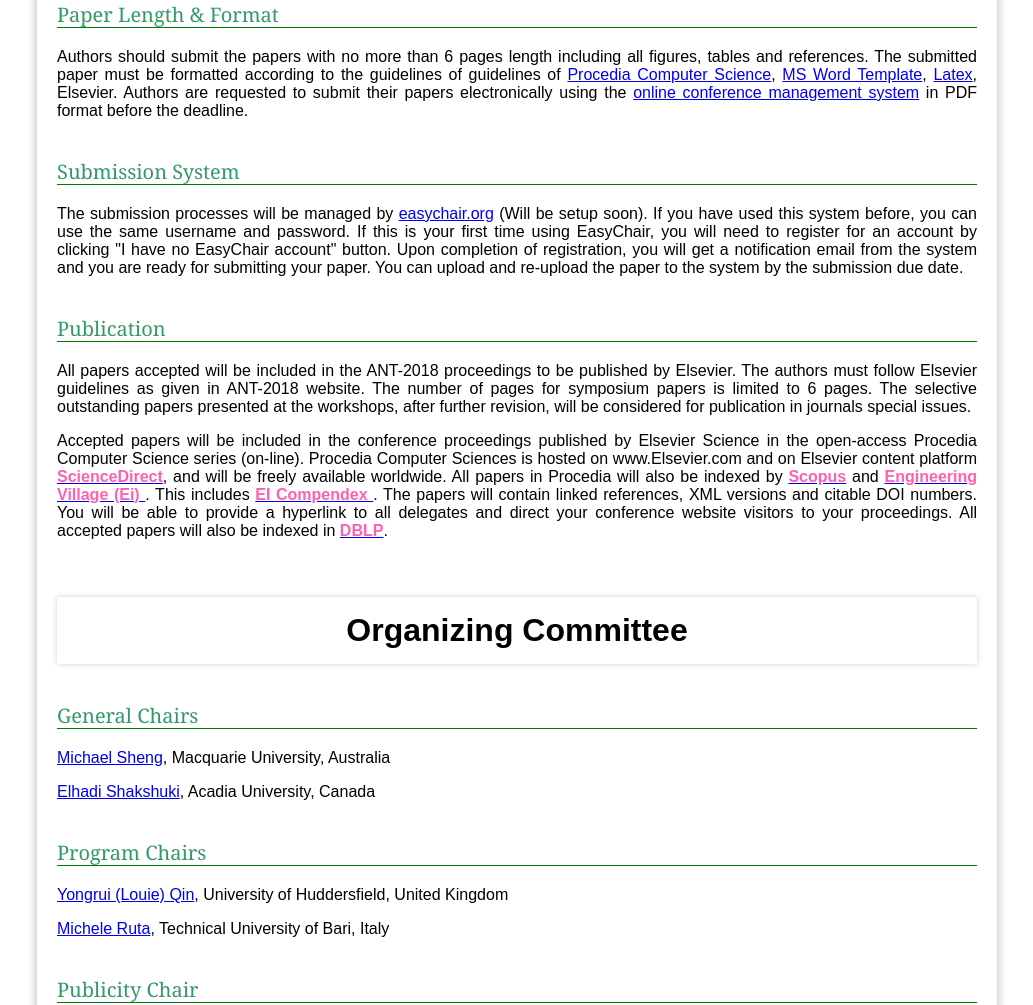
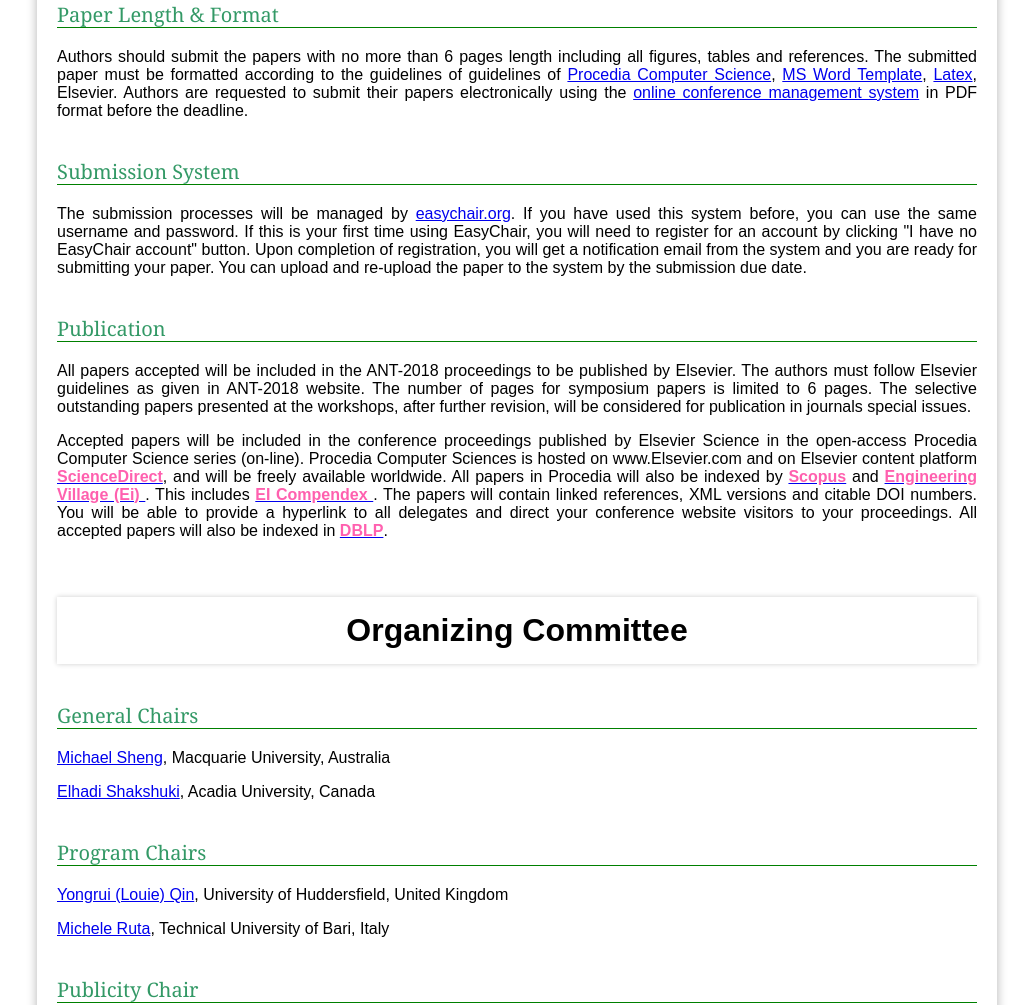
Before and after one commit to hud-cs-research/iupt2018, a plain HTML site: page index.html in a window 1280 px wide. Shown: the part 2302-3307 px from the top of the page, without its empty margins (123-1156 px from the left). Drawn offline with Linux system fonts and the light colour scheme.

Commit message:
Update index.html

```diff
--- a/index.html
+++ b/index.html
@@ -111,7 +111,7 @@
 				<div class="section">
 					<div class="section-header">Submission System</div>
 					<div class="section-content">
-						<p>The submission processes will be managed by <a target="_blank" href="http://www.easychair.org/conferences/?conf=iupt2018">easychair.org</a> (Will be setup soon). If you have used this system before, you can use the same username and password. If this is your first time using EasyChair, you will need to register for an account by clicking "I have no EasyChair account" button. Upon completion of registration, you will get a notification email from the system and you are ready for submitting your paper. You can upload and re-upload the paper to the system by the submission due date.</p>
+						<p>The submission processes will be managed by <a target="_blank" href="http://www.easychair.org/conferences/?conf=iupt2018">easychair.org</a>. If you have used this system before, you can use the same username and password. If this is your first time using EasyChair, you will need to register for an account by clicking "I have no EasyChair account" button. Upon completion of registration, you will get a notification email from the system and you are ready for submitting your paper. You can upload and re-upload the paper to the system by the submission due date.</p>
 					</div>
 				</div>
 				<div class="section">
```
